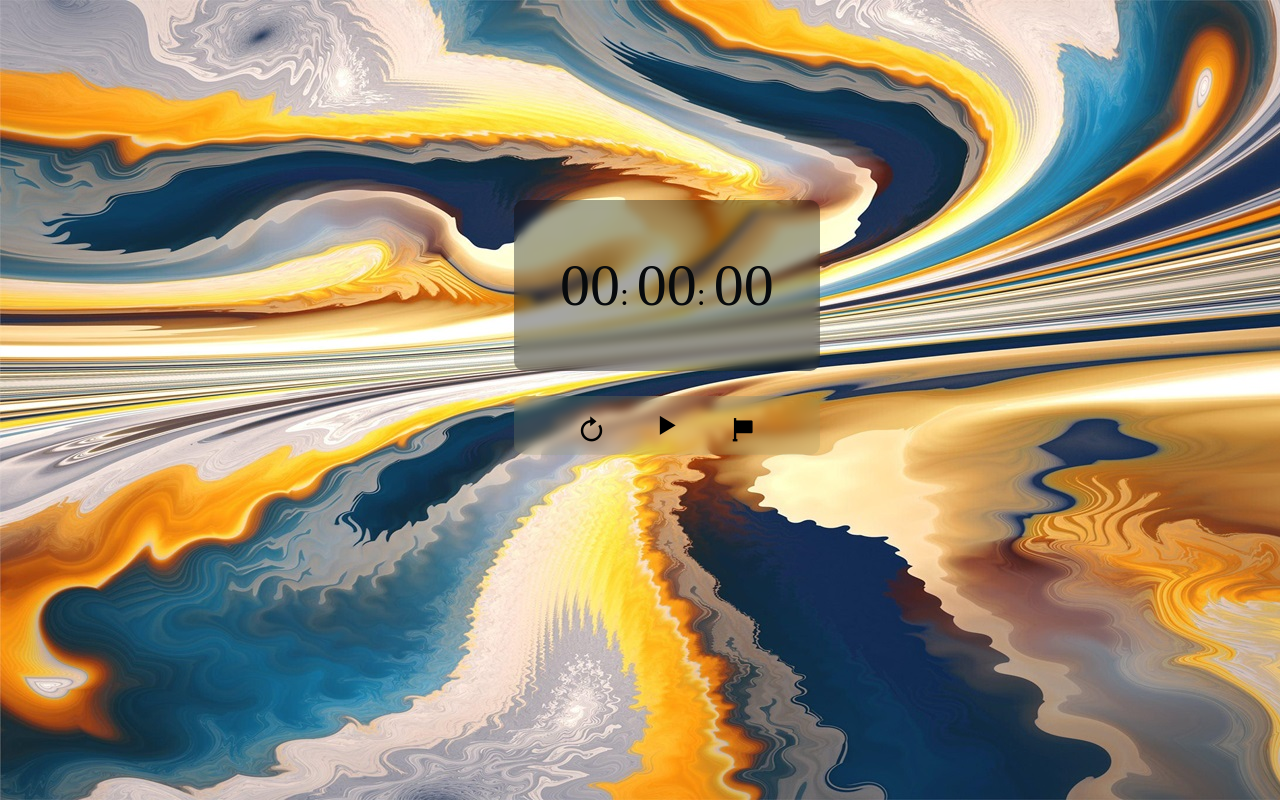
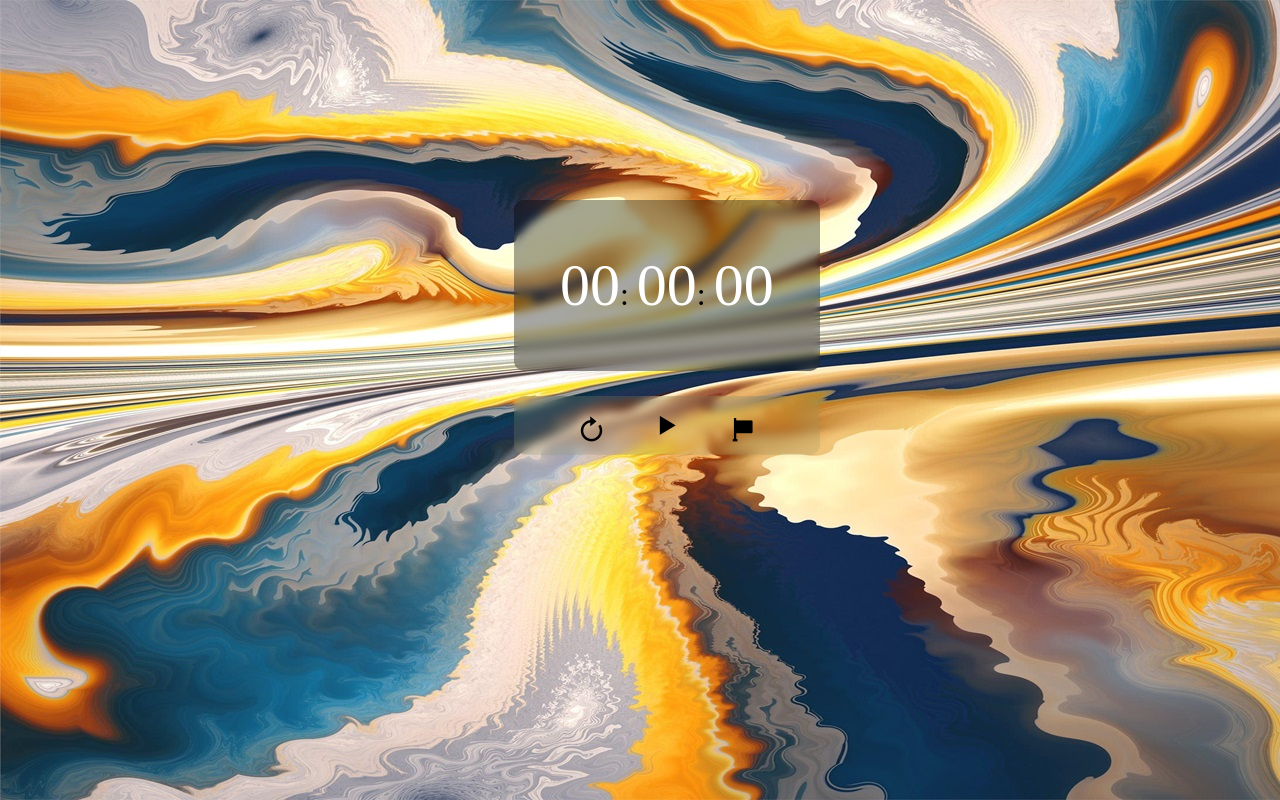
Before and after one commit to Slothisslow/PRODIGY_WD_02, a plain HTML site: page index.html in a window 1280 px wide. Drawn offline with nearby package versions, Linux system fonts and the light colour scheme.

Commit message:
Add files via upload

```diff
--- a/styles.css
+++ b/styles.css
@@ -36,7 +36,8 @@ body{
 
 
 .time span{
-    color: rgb(7, 10, 13);
+
+    color: white;
     font-size: 60px;
 }
 
@@ -50,6 +51,7 @@ button{
 .laps {
     max-height: 250px;
     overflow-y: auto;
+    color: white;
 }
 
 .laps::-webkit-scrollbar {
```
